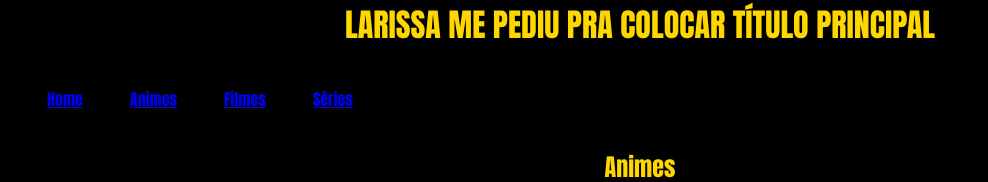
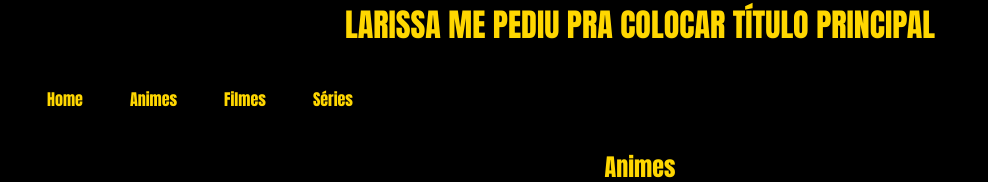
Before and after one commit to Jpdezoito/mypage, a plain HTML site: page index.html in a window 1280 px wide. Shown: the top 182 px of the page, without its empty margins (0-988 px from the left). Drawn offline with Linux system fonts and the light colour scheme; a web font is replaced by a local one.

Commit message:
mudei as cores do link visited e link

```diff
--- a/css/style.css
+++ b/css/style.css
@@ -109,6 +109,13 @@ border: solid maroon;
 
     border: solid gold;
 }
+a:link{
+    text-decoration: none;
+    color: gold;
+}
+a:visited{
+    color: red;
+}
 
 @media (max-width: 768px){
    *{
```
